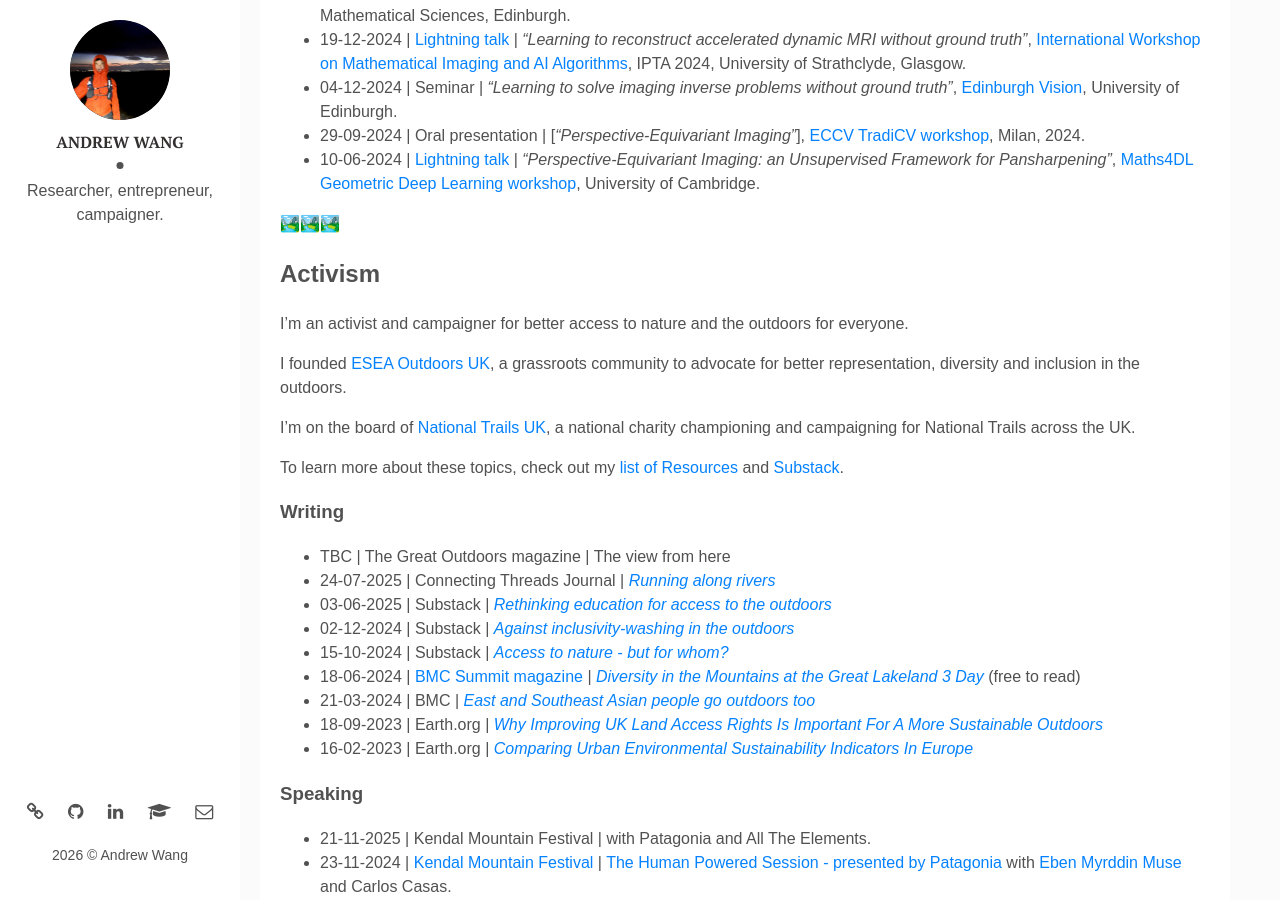
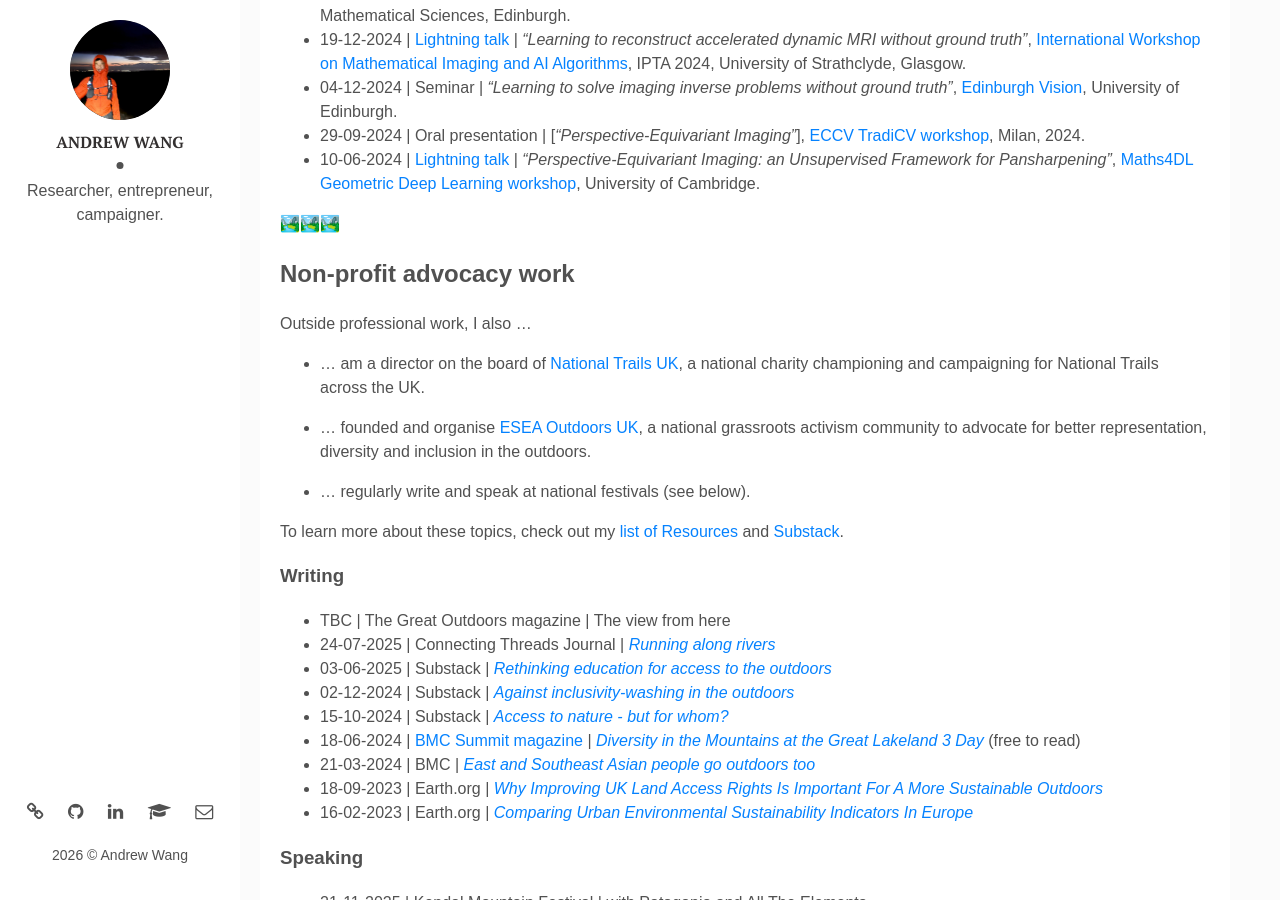
Before and after one commit to Andrewwango/andrewwango.github.io, a Jekyll site: the page built from _posts/2025-07-02-about.markdown, in a window 1280 px wide and 900 px high, scrolled down 1873 px. Built offline with Jekyll 4.4.1, drawn with Linux system fonts in a browser that asks for light colours.

```diff
--- a/_posts/2025-07-02-about.markdown
+++ b/_posts/2025-07-02-about.markdown
@@ -64,13 +64,14 @@
 
 🏞️🏞️🏞️
 
-## Activism
+## Non-profit advocacy work {#activism}
 
-I'm an activist and campaigner for better access to nature and the outdoors for everyone.
+Outside professional work, I also ...
 
-I founded [ESEA Outdoors UK](https://eseaoutdoors.uk), a grassroots community to advocate for better representation, diversity and inclusion in the outdoors.
+- ... am a director on the board of [National Trails UK](https://www.nationaltrails.uk/), a national charity championing and campaigning for National Trails across the UK.
+- ... founded and organise [ESEA Outdoors UK](https://eseaoutdoors.uk), a national grassroots activism community to advocate for better representation, diversity and inclusion in the outdoors.
 
-I'm on the board of [National Trails UK](https://www.nationaltrails.uk/), a national charity championing and campaigning for National Trails across the UK.
+- ... regularly write and speak at national festivals (see below).
 
 To learn more about these topics, check out my [list of Resources](https://eseaoutdoors.uk/resources/) and [Substack](https://eseaoutdoorsuk.substack.com/).
 
```
